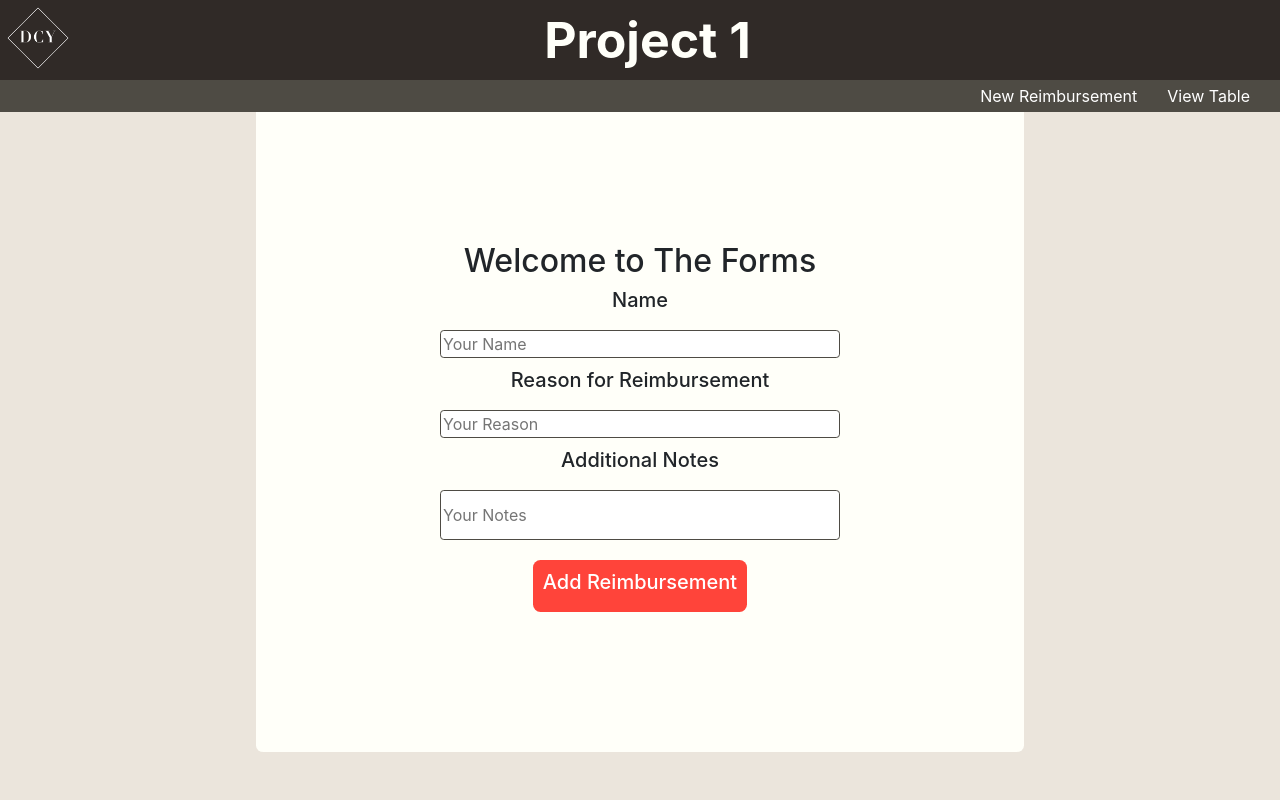
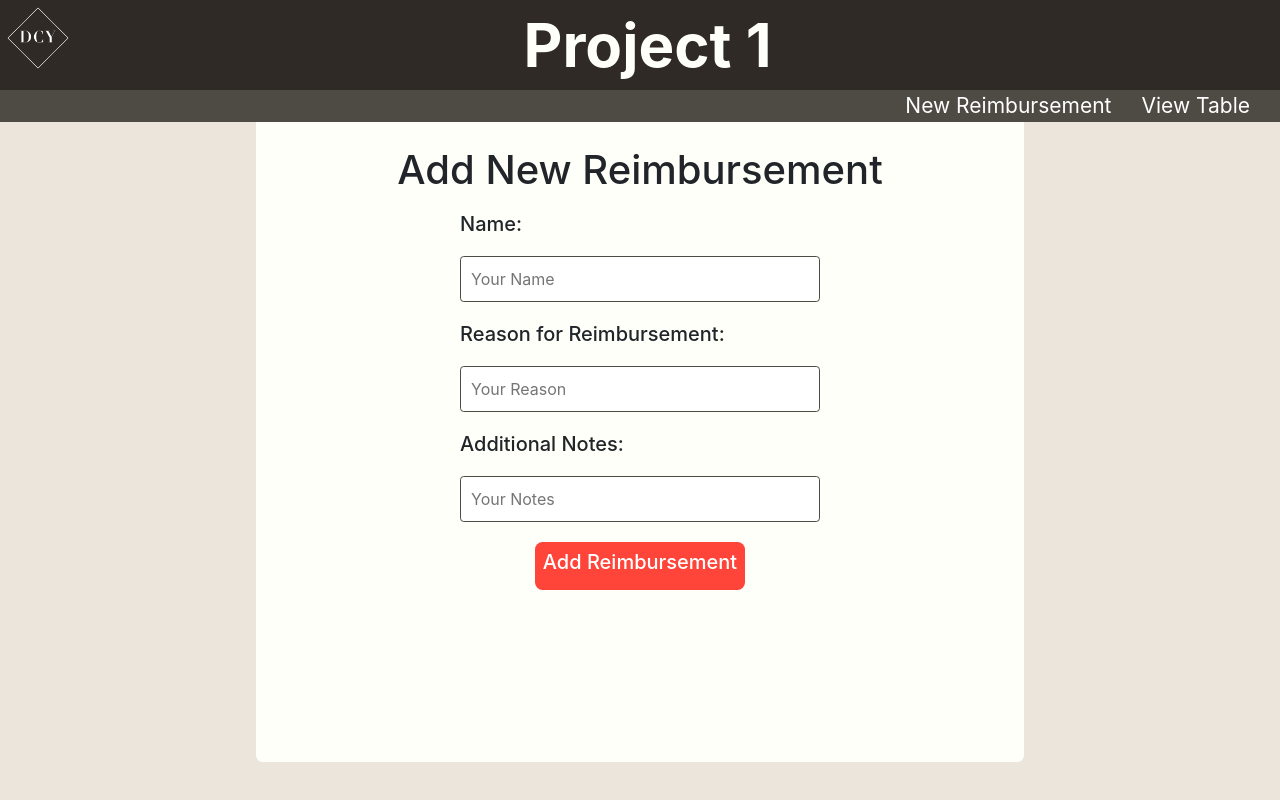
Before and after one commit to davidcyoungblood/pj1, a React (Create React App) app in the folder npmpj1/: page /expense in a window 1280 px wide. Built offline with nearby package versions, Linux system fonts and the light colour scheme; no server answers.

Commit message:
Completed Project
One more commit will finish need to get ready for present mode

```diff
--- a/npmpj1/src/App.css
+++ b/npmpj1/src/App.css
@@ -3,7 +3,6 @@
   background-color: #ebe5dc;
   min-height: 100vmin;
 }
-
 .home-button {
   all: unset;
   position: absolute;
@@ -17,20 +16,16 @@
   justify-content: left;
   margin: 10%;
 }
-
 .App-header {
   background-color: #302a27;
   min-height: 10vh;
   align-items: center;
   display: flex;
   justify-content: center;
-  font-size: calc(10px + 5vmin);
+  font-size: calc(20px + 5vmin);
   font-weight: bold;
   color: #fffff9;
-
 }
-
-
 .App-navigation {
   background-color: #4e4b44;
   min-height: 4vh;
@@ -38,22 +33,17 @@
   color: white;
   margin: 0%;
   justify-content: flex-end;
-
 }
-
 .App-pages {
   color: white;
   text-decoration: none;
   margin-right: 15px;
-  font-size: 2vh;
+  font-size: calc(5px + 2vh);
   align-content: center;
 }
-
 .App-pages:hover {
   color: #D3D2D1;
 }
-
-
 .App-mainContent {
   background-color: #fffff9;
   min-height: 80vh;
@@ -61,28 +51,11 @@
   margin-right: 20%;
   border-bottom-left-radius: 1%;
   border-bottom-right-radius: 1%;
-  justify-content: center;
-  align-content: space-around;
 }
-
-.jsx-content {
+#jsx-content {
   display: flex;
   align-items: center;
   justify-content: center;
-
-}
-
-.forms {
-  margin: 10px;
-  min-width: 50vh;
-  border-radius: .1cm;
-  border: 1px solid #4e4b44;
-  box-sizing: border-box;
-
-}
-#form_input {
-  height: 50px;
-
 }
 
 #home-title {
@@ -96,68 +69,72 @@
   font-size: 5vh;
   font-weight: bold;
 }
-
 .gs-button {
   all: unset;
   margin: 10px;
   background-color: #FF443A;
   border-radius: .2cm;
   color: white;
-
-
+  padding: 1vh;
 }
-
 .gs-button:hover {
   background-color: #FF1407;
 }
-
 #gs-buttons {
   color: white;
   text-decoration: none;
   font-size: 2vh;
   font-weight: bold;
   align-items: center;
-  padding: 2vh;
-
+  padding: 1vh;
 }
 
+.forms {
+  margin: 10px;
+  min-width: 45vh;
+  border-radius: .1cm;
+  border: 1px solid #4e4b44;
+  box-sizing: border-box;
+  display: flex;
+  padding: 10px;
+}
 .form-button {
   all: unset;
   margin: 10px;
   background-color: #FF443A;
   border-radius: .2cm;
-  padding: 10px;
+  padding: 1vh;
   color: white;
   font-size: medium;
-
 }
-
 .form-button:hover {
   background-color: #FF1407;
 }
-
+#form-input-title {
+  padding: 10px;
+  display: flex;
+}
 
 .button-delete {
   all: unset;
   background-color: #302a27;
-  padding: 10px;
+  padding: 7px;
   border-radius: .2cm;
-
 }
-
 .button-approve {
   all: unset;
   background-color: #FF443A;
-  padding: 10px;
-  margin-right: 2px;
+  padding: 7px;
+
   border-radius: .2cm;
   border: white;
 }
 .button-decline {
   all: unset;
   background-color: #4e4b44;
-  padding: 10px;
-  margin-right: 2px;
+  padding: 7px;
+  margin-left: 1vh;
+  margin-right: 1vh;
   border-radius: .2cm;
 
 }
@@ -170,32 +147,31 @@
   color: #D3D2D1;
 }
 
-#table-data {
-  margin-top: 10px;
-  margin-bottom: 10px;
-  border: 2px solid #4e4b44;
-  table-layout: auto;
-  width: 95%;
+
+.table {
+  width: 100%;
+  background-color: #fffff9;
+  overflow: auto;
+
+}
+.table tr:hover {
+  background-color: #ebe5dc;
+  overflow: auto;
+}
+.table th{
+  background-color: #302a27;
+  color: #ebe5dc;
+  border: 2px solid #302a27;
+  text-align: center;
+  overflow: auto;
 }
 
-#table-data td,
-#table-data th {
-  border: 2px solid #4e4b44;
-  padding: 10px;
-  text-align: center;
+.table tr{
+  overflow: auto;
+}
 
+.table td {
+  border: 2px solid #ebe5dc;
+  overflow: auto;
 
 }
-
-#table-data tr:nth-child(even) {
-  background-color: #ebe5dc;
-}
-
-
-#table-data th {
-  padding-top: 10px;
-  padding-bottom: 10px;
-  text-align: center;
-  background-color: #302a27;
-  color: white;
-}
--- a/npmpj1/src/components/expenses/ExpenseForm.jsx
+++ b/npmpj1/src/components/expenses/ExpenseForm.jsx
@@ -32,7 +32,7 @@ export const ExpenseForm = () => {
   return (
     <form onSubmit={handleSubmit}>
       <tr>
-        <h5>Name</h5>
+        <h5 id= "form-input-title">Name:</h5>
         <input
           required
           className="forms"
@@ -43,7 +43,7 @@ export const ExpenseForm = () => {
         />
       </tr>
       <tr>
-        <h5>Reason for Reimbursement</h5>
+        <h5  id= "form-input-title">Reason for Reimbursement:</h5>
         <input
           required
           className="forms"
@@ -53,10 +53,9 @@ export const ExpenseForm = () => {
         />
       </tr>
       <tr>
-        <h5>Additional Notes</h5>
+        <h5  id= "form-input-title">Additional Notes:</h5>
         <input
           className="forms"
-          id="form_input"
           name="notes"
           ref={notesRef}
           placeholder="Your Notes"
--- a/npmpj1/src/components/expenses/ExpenseList.jsx
+++ b/npmpj1/src/components/expenses/ExpenseList.jsx
@@ -14,8 +14,9 @@ export const ExpenseList = () => {
 
 
     return (
-            <table id='table-data'>
-                <thead>
+            <div>
+            <table className='table'>
+            <thead>
                     <tr>
                         <th >Id</th>
                         <th >Name</th>
@@ -33,5 +34,6 @@ export const ExpenseList = () => {
                     })}
                 </tbody>
             </table>
+            </div>
     );
 }
--- a/npmpj1/src/components/expenses/Expenses.jsx
+++ b/npmpj1/src/components/expenses/Expenses.jsx
@@ -55,11 +55,14 @@ export const Expenses = ({ exp, setExps, expenses }) => {
       <td>{exp.reason}</td>
       <td>{exp.notes}</td>
       <td>{exp.status.status}</td>
-      <td id="td-actions">
+      <td>
         <button onClick={handleApproved} disabled= {exp.status.status !== "Pending"} className = "button-approve" id = "button-detail">Approve</button>
-        <button onClick={handleDenied } disabled= {exp.status.status !== "Pending"} className = "button-decline" id = "button-detail">Decline</button>
-        <button onClick={handleDelete} className = "button-delete" id = "button-detail"> Delete</button>
-      </td>
+
+       <button onClick={handleDenied } disabled= {exp.status.status !== "Pending"} className = "button-decline" id = "button-detail">Decline</button>
+
+       <button onClick={handleDelete} className = "button-delete" id = "button-detail"> Delete</button>
+       </td>
+
     </tr>
 
   );
--- a/npmpj1/src/pages/Forms.jsx
+++ b/npmpj1/src/pages/Forms.jsx
@@ -5,8 +5,9 @@ export const Forms = () => {
     <>
       <title>Add Expense Form</title>
       <section className="App-mainContent">
-        <h2>Welcome to The Forms</h2>
-        <section className="jsx-content">
+        <br />
+        <h1>Add New Reimbursement</h1>
+        <section id="jsx-content">
           <ExpenseForm />
         </section>
       </section>
--- a/npmpj1/src/pages/Table.jsx
+++ b/npmpj1/src/pages/Table.jsx
@@ -7,9 +7,7 @@ export const Table = () => {
         <>
         <title>Expense Table</title>
         <div className="App-mainContent">
-            <section className="jsx-content">
             <ExpenseList/>
-            </section>
 
 
         </div>
```
Also changed, not shown: 1 other file (tests, documents, lock files or other folders).
